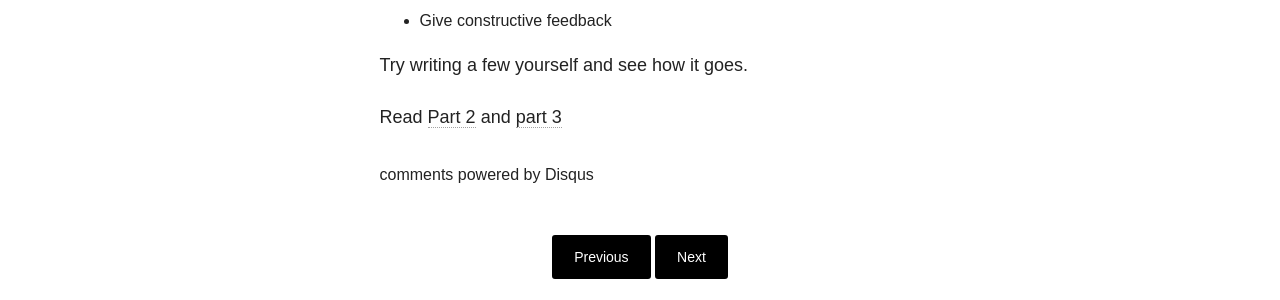
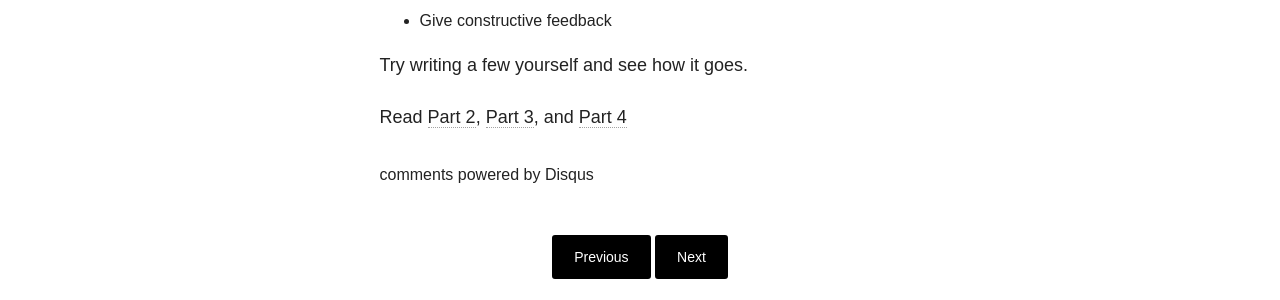
Before and after one commit to asheren/asheren.github.io, a Jekyll site: the page built from _posts/blog/2017-02-01-hack-your-workday-p1.md, in a window 1280 px wide and 900 px high, scrolled down 1934 px. Shown: the part 405-705 px from the top of the window. Built offline with Jekyll 4.4.1, drawn with Linux system fonts in a browser that asks for light colours; nearby versions of some CDN libraries; comment, search, counter and statistics services are not loaded.

Commit message:
Update 2017-02-01-hack-your-workday-p1.md

```diff
--- a/_posts/blog/2017-02-01-hack-your-workday-p1.md
+++ b/_posts/blog/2017-02-01-hack-your-workday-p1.md
@@ -37,4 +37,4 @@ Okay, so here are some examples, without the additional action items which we'll
 
 Try writing a few yourself and see how it goes.
 
-Read [Part 2](http://daydreamsinruby.com/hack-your-workday-p2/) and [part 3](http://daydreamsinruby.com/hack-your-workday-p3/)
+Read [Part 2](http://daydreamsinruby.com/hack-your-workday-p2/), [Part 3](http://daydreamsinruby.com/hack-your-workday-p3/), and [Part 4](http://daydreamsinruby.com/hack-your-workday-p4/)
```
